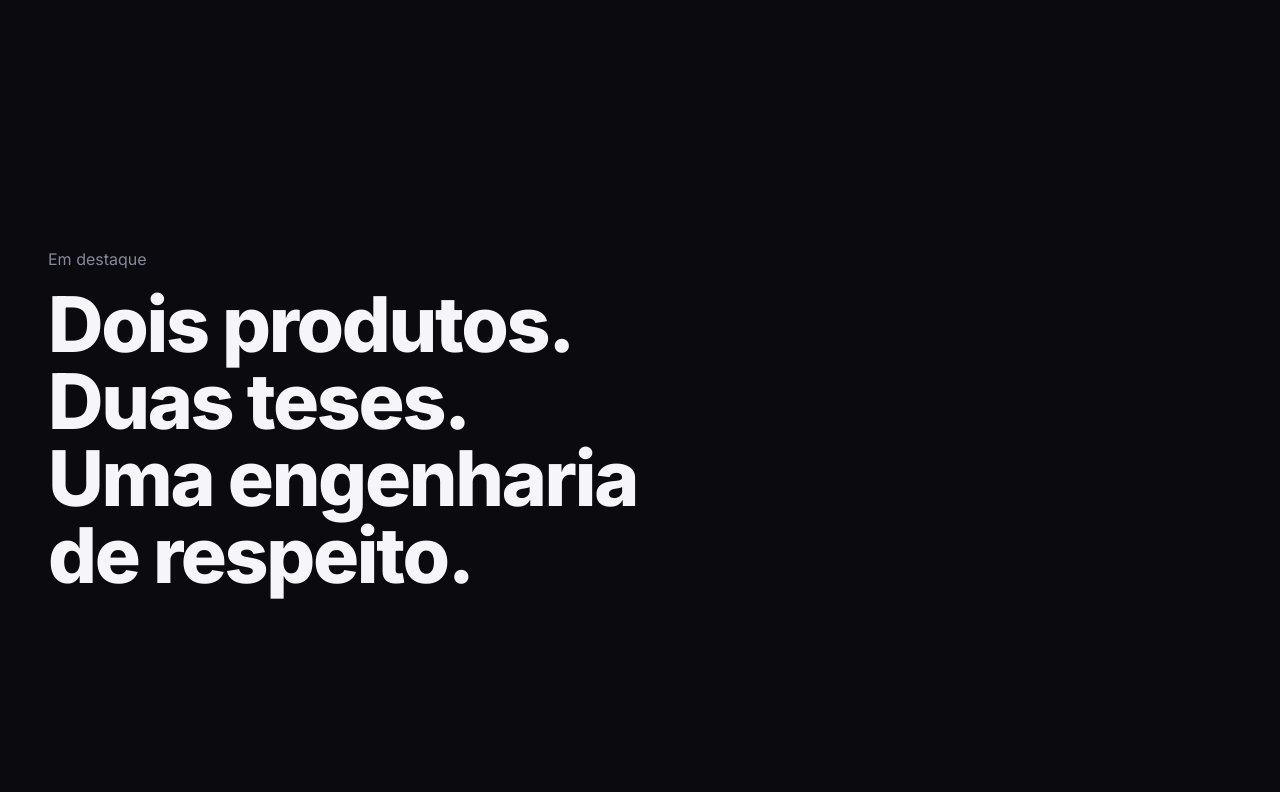
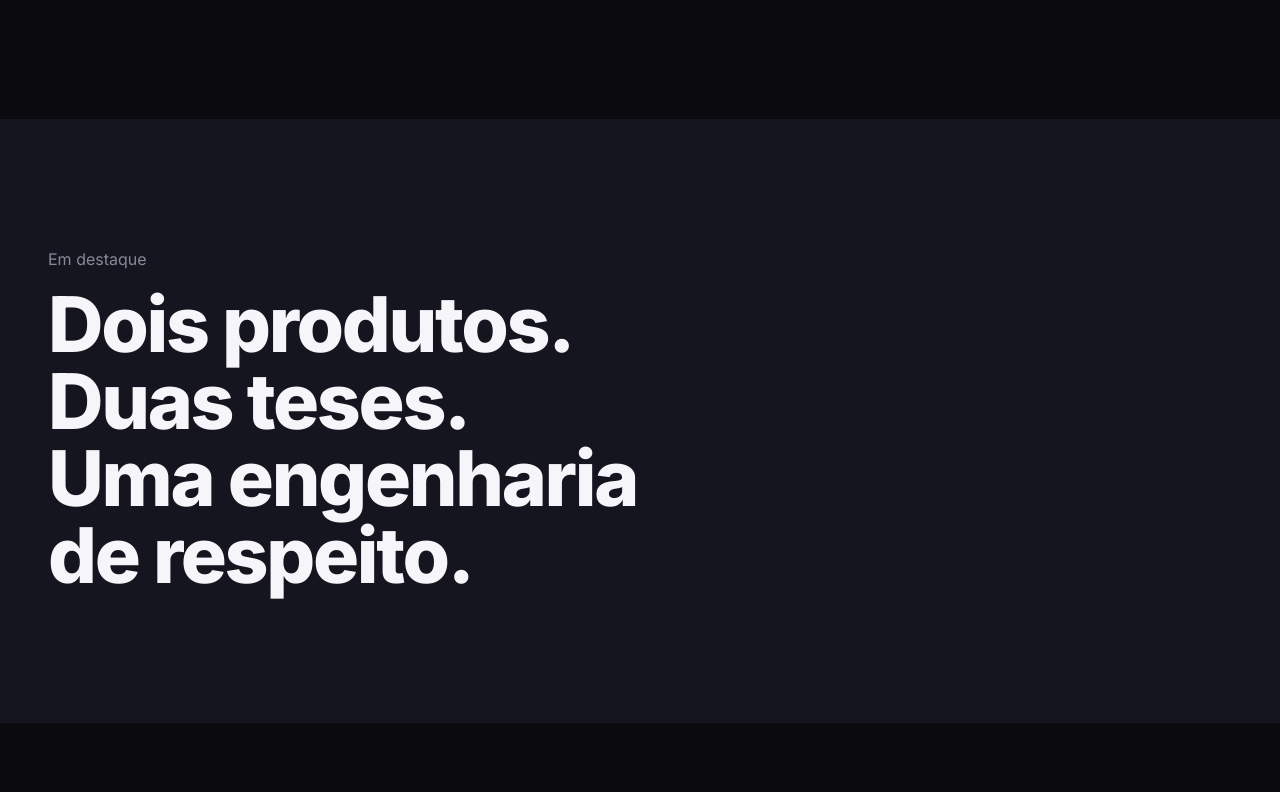
Before and after one commit to vasconcelosdreyfus/tingledigital, a Next.js app: page / in a window 1280 px wide. Shown: the part 2168-2960 px from the top of the page. Built offline with nearby package versions, Linux system fonts and the light colour scheme.

Commit message:
fix(section): use explicit hex for tone backgrounds

```diff
--- a/components/primitives/section.tsx
+++ b/components/primitives/section.tsx
@@ -16,12 +16,12 @@ interface SectionProps extends React.HTMLAttributes<HTMLElement> {
 }
 
 const toneMap: Record<SectionTone, string> = {
-  default: "bg-[--color-bg] text-[--color-text]",
-  elevated: "bg-[--color-surface] text-[--color-text]",
-  "accent-yellow": "bg-[--color-accent-yellow] text-[--color-bg]",
-  "accent-pink": "bg-[--color-accent-pink] text-[--color-bg]",
-  "accent-cyan": "bg-[--color-accent-cyan] text-[--color-bg]",
-  "accent-lime": "bg-[--color-accent-lime] text-[--color-bg]",
+  default: "bg-[#0a0a0f] text-[#F5F5FA]",
+  elevated: "bg-[#15151f] text-[#F5F5FA]",
+  "accent-yellow": "bg-[#FFEB00] text-[#0a0a0f]",
+  "accent-pink": "bg-[#FF2D75] text-[#0a0a0f]",
+  "accent-cyan": "bg-[#00F0FF] text-[#0a0a0f]",
+  "accent-lime": "bg-[#B8FF00] text-[#0a0a0f]",
 };
 
 const spacingMap: Record<SectionSpacing, string> = {
```
